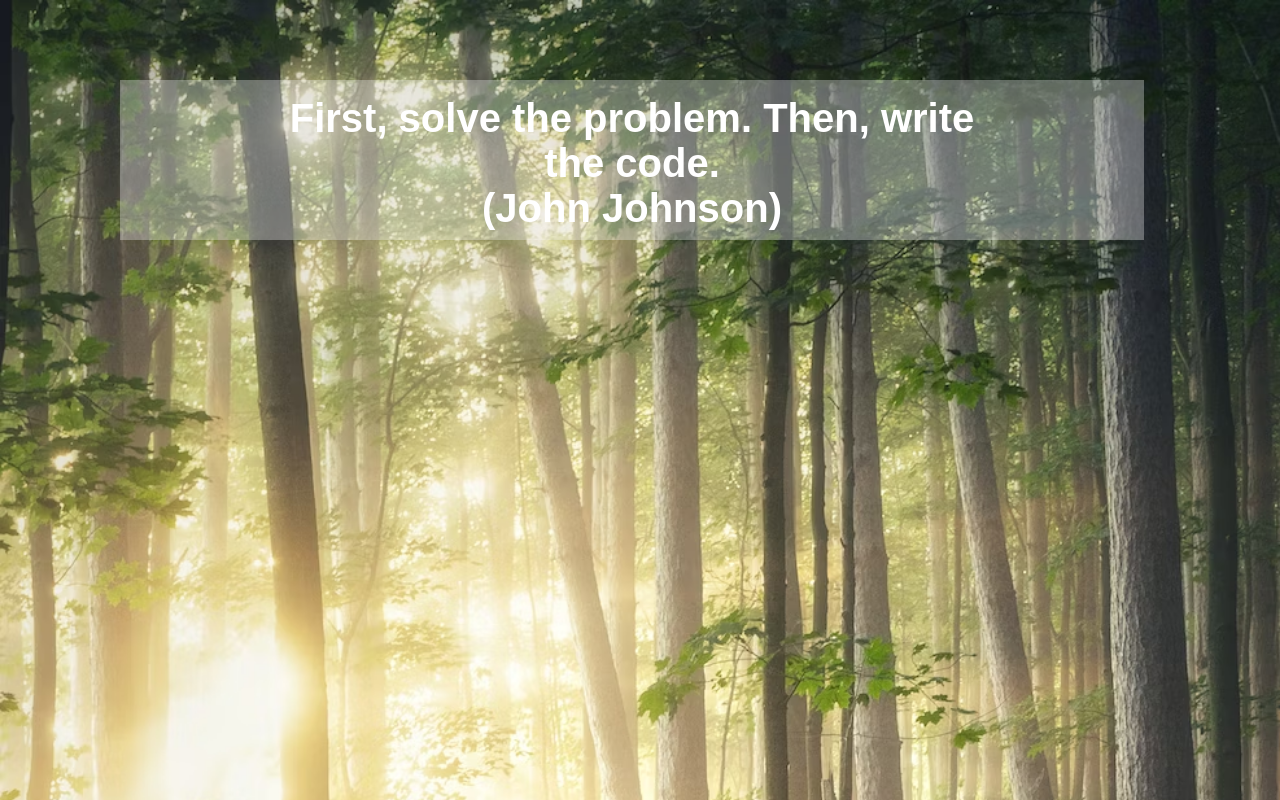
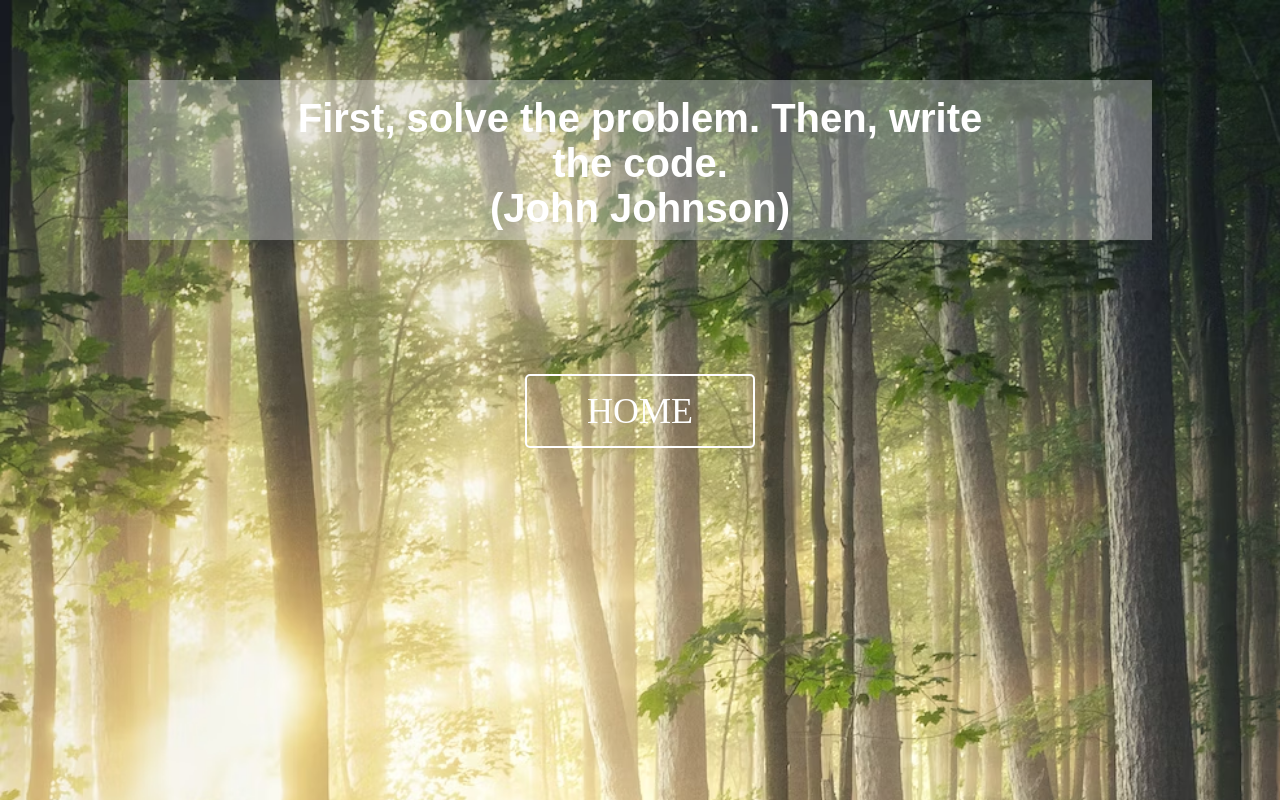
Before and after one commit to mschild91/css_units_level_2_2, a plain HTML site: page index.html in a window 1280 px wide. Shown: the top 800 px of the page. Drawn offline with Linux system fonts and the light colour scheme.

Commit message:
Anpassung auf overview Webseite

```diff
--- a/assets/css/style.css
+++ b/assets/css/style.css
@@ -21,10 +21,26 @@ h1 {
     color: white;
     background-color: rgba(245, 245, 245, 0.328);
     text-align: center;
-    display: inline-block;
     width: 80vw;
     height: 20vh;
     font-size: 2.5rem;
     padding: 2vh;
-    margin-left: 15vh;
+    margin-left: auto;
+    margin-right: auto;
 }
+
+div {
+    display: block;
+    margin-top: 150px;
+    text-align: center;
+}
+
+a {
+    color: white;
+    text-decoration: none;
+    text-align: center;
+    padding: 15px 60px;
+    border: 2px solid white;
+    border-radius: 5px;
+    font-size: 36px;
+}
--- a/index.html
+++ b/index.html
@@ -10,6 +10,7 @@
 <body>
     <main>
         <h1>First, solve the problem. Then, write <br> the code. <br> (John Johnson)</h1>
+        <div><a href="../../index.html">HOME</a></div>
     </main>
 </body>
 </html>
```
